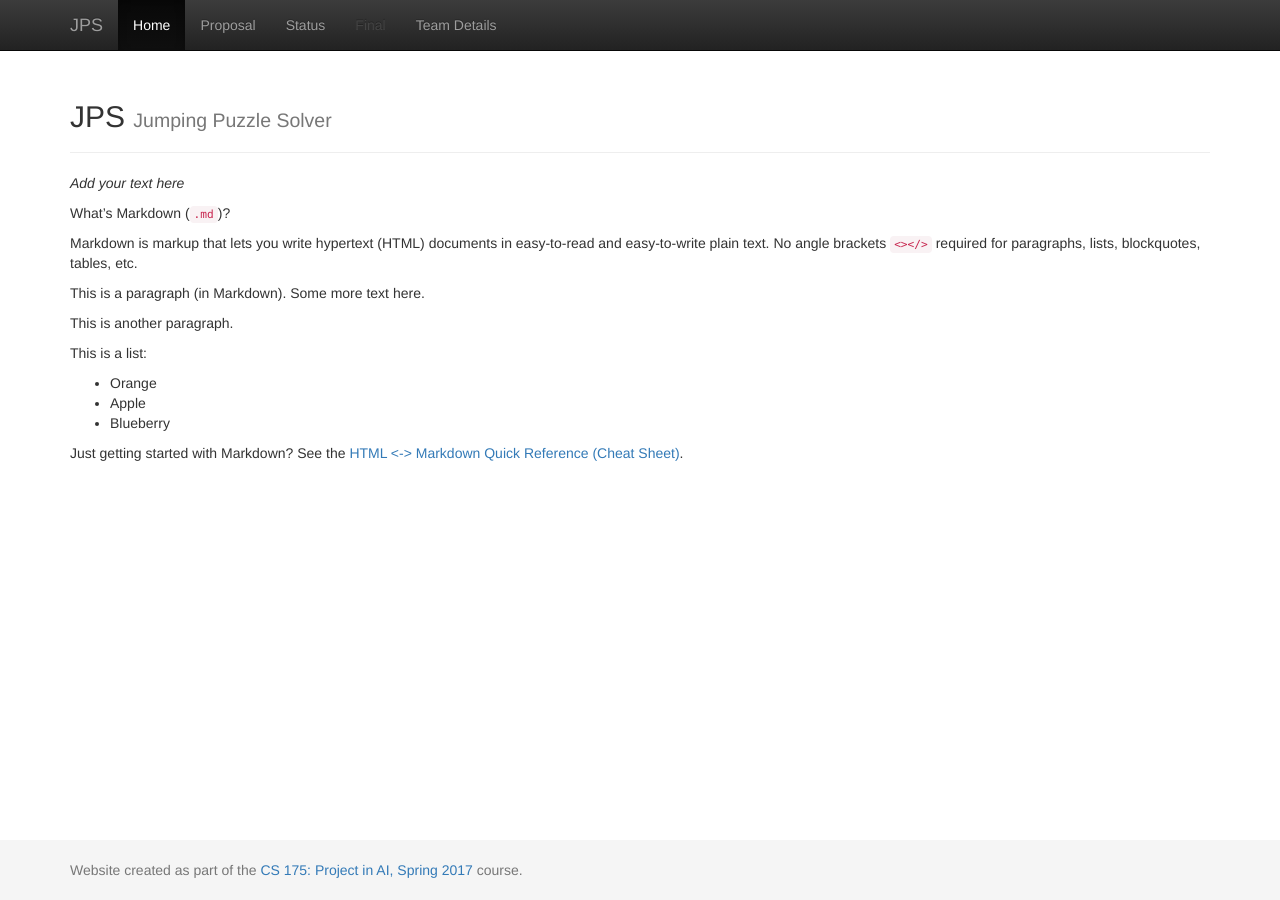
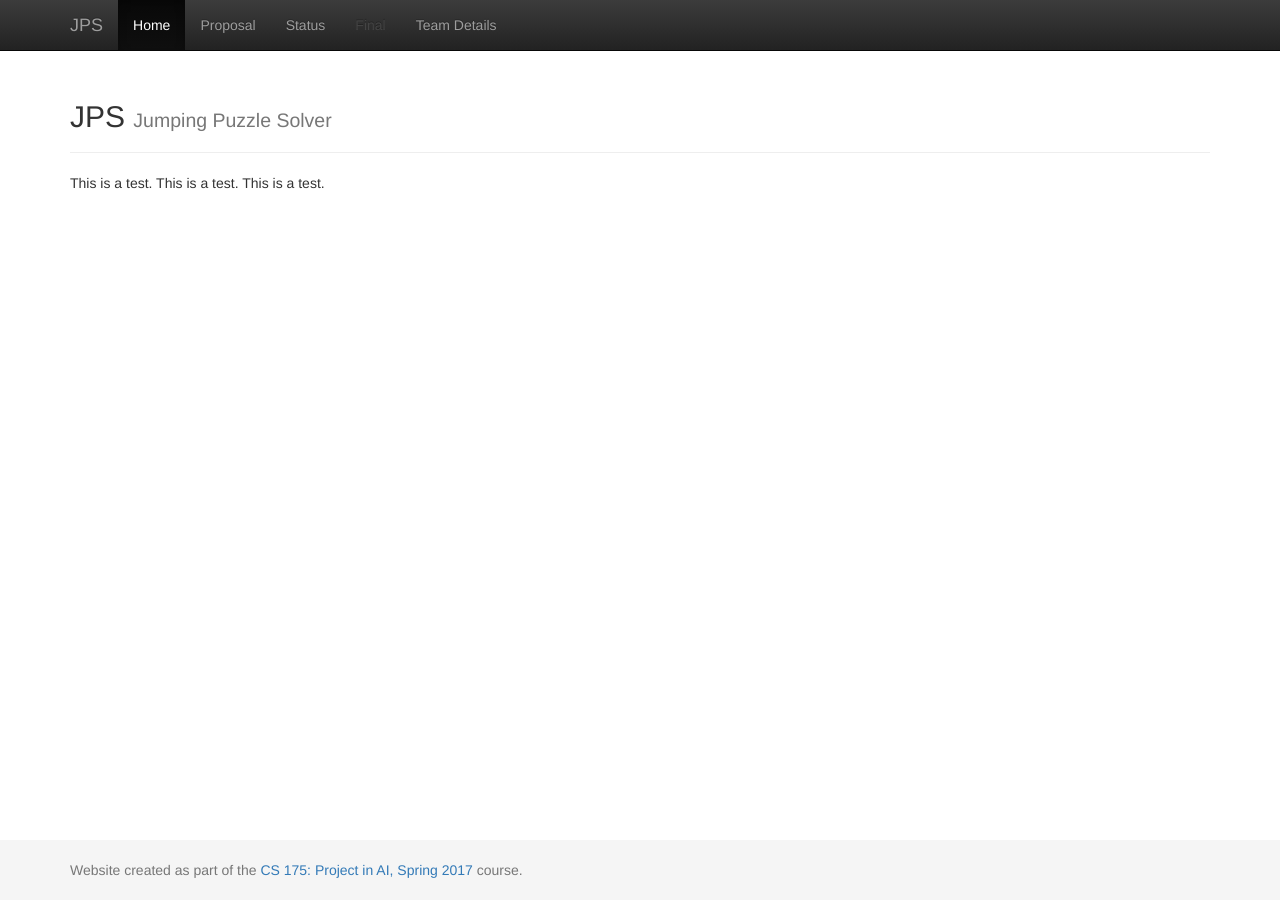
Before and after one commit to minhdna/JPS, a Jekyll site: the page built from docs/index.md, in a window 1280 px wide. Built offline with Jekyll 4.4.1, drawn with Linux system fonts in a browser that asks for light colours.

Commit message:
Update index.md

```diff
--- a/docs/index.md
+++ b/docs/index.md
@@ -3,32 +3,6 @@
 title:  Home
 ---
 
-_Add your text here_
-
-
-What's Markdown (`.md`)?
-
-Markdown is markup that lets you write hypertext (HTML) documents
-in easy-to-read and easy-to-write plain text.
-No angle brackets `<></>` required for
-paragraphs, lists, blockquotes, tables, etc.
-
-
-This is a paragraph (in Markdown). Some more
-text here.
-
-This is another paragraph.
-
-This is a list:
-
-- Orange
-- Apple
-- Blueberry
-
-
-
-Just getting started with Markdown?
-See the [HTML <-> Markdown Quick Reference (Cheat Sheet)][quickref].
-
+This is a test. This is a test. This is a test.
 
 [quickref]: https://github.com/mundimark/quickrefs/blob/master/HTML.md
```
